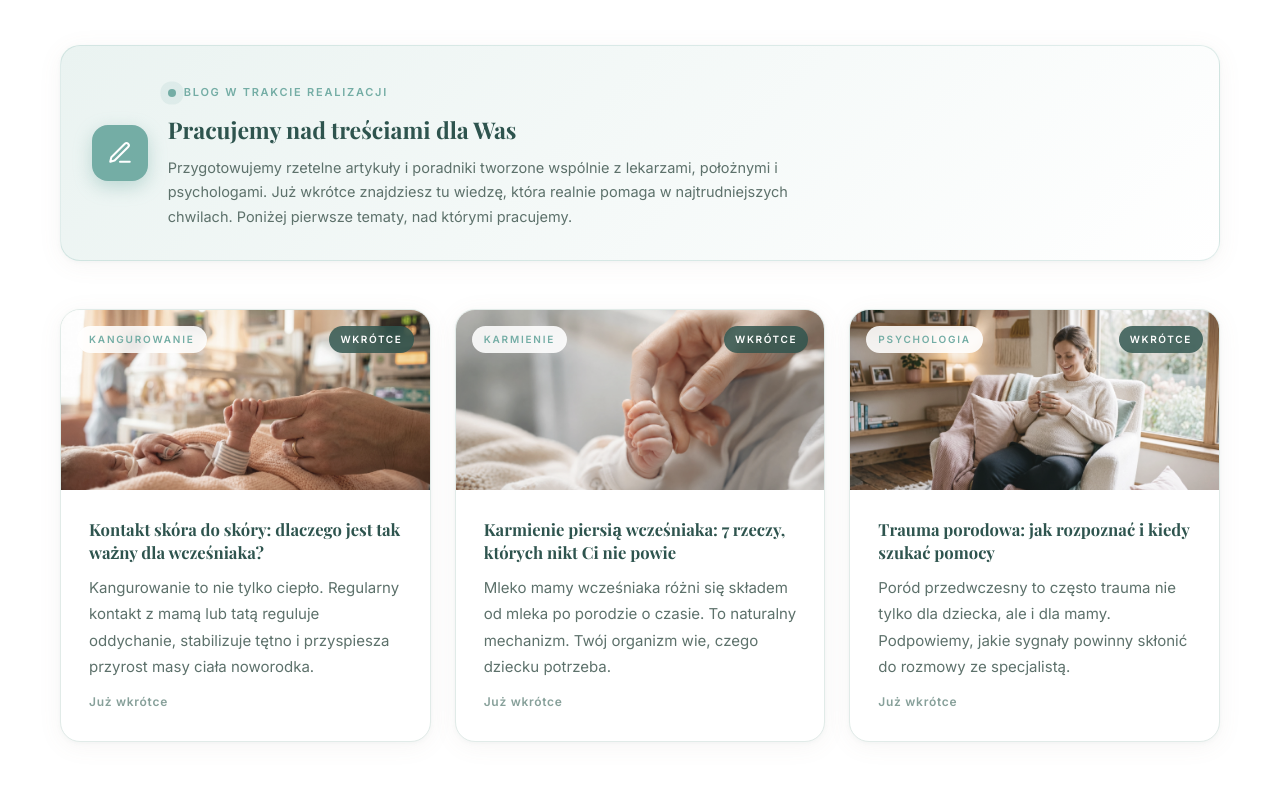
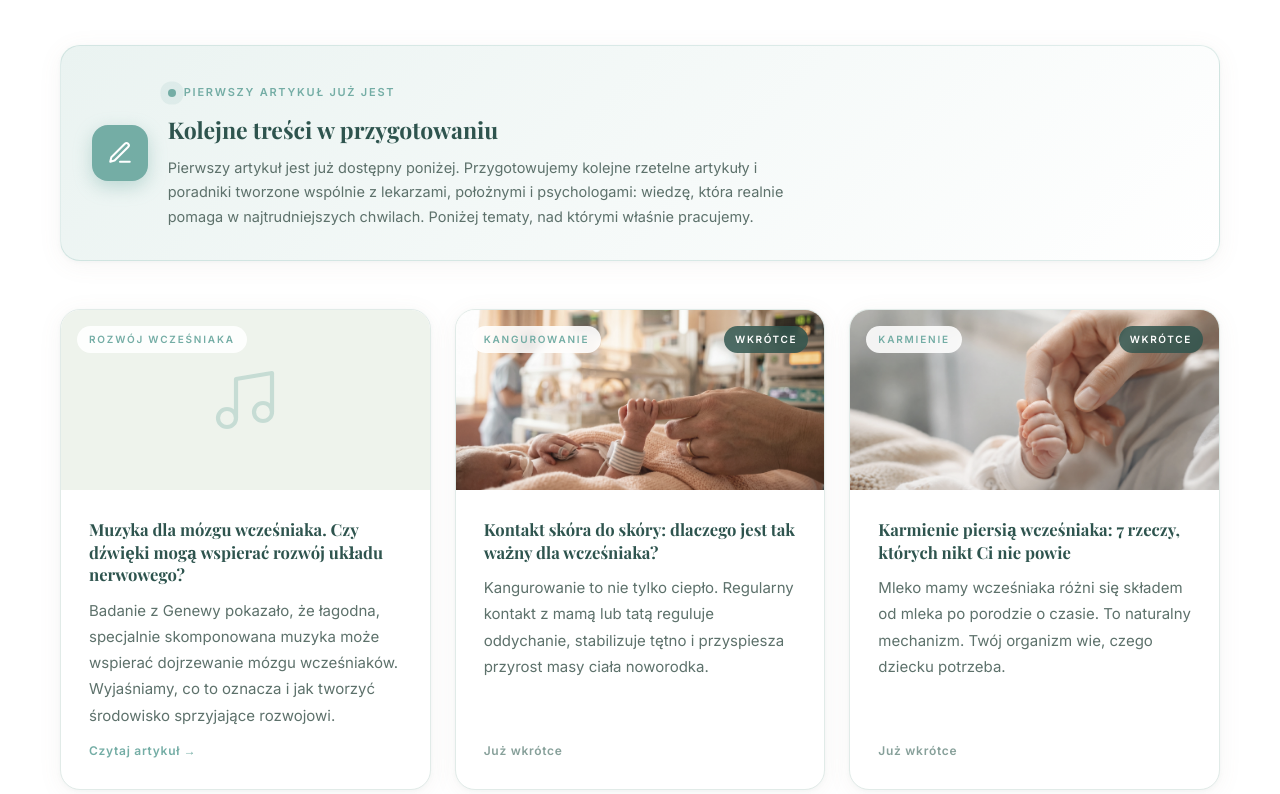
Before and after one commit to AdamKond/SERCEMAMY, a plain HTML site: page dzialania.html in a window 1280 px wide. Shown: the part 6474-7268 px from the top of the page. Drawn offline with nearby package versions, Linux system fonts and the light colour scheme; a script that the page names is missing; a web font is replaced by a local one.

Commit message:
Kontakt: główny mail sercemamy.stowarzyszenie@gmail.com na stronach, vCard i karcie Wallet
Co-Authored-By: Claude Fable 5.1 <noreply@anthropic.com>

```diff
--- a/dzialania.html
+++ b/dzialania.html
@@ -386,15 +386,27 @@
         <svg viewBox="0 0 24 24"><path d="M12 20h9"/><path d="M16.5 3.5a2.12 2.12 0 0 1 3 3L7 19l-4 1 1-4Z"/></svg>
       </div>
       <div class="blog-soon-txt">
-        <span class="blog-soon-badge"><span class="dot"></span> Blog w trakcie realizacji</span>
-        <h3>Pracujemy nad treściami dla Was</h3>
-        <p>Przygotowujemy rzetelne artykuły i poradniki tworzone wspólnie z lekarzami, położnymi i psychologami. Już wkrótce znajdziesz tu wiedzę, która realnie pomaga w najtrudniejszych chwilach. Poniżej pierwsze tematy, nad którymi pracujemy.</p>
+        <span class="blog-soon-badge"><span class="dot"></span> Pierwszy artykuł już jest</span>
+        <h3>Kolejne treści w przygotowaniu</h3>
+        <p>Pierwszy artykuł jest już dostępny poniżej. Przygotowujemy kolejne rzetelne artykuły i poradniki tworzone wspólnie z lekarzami, położnymi i psychologami: wiedzę, która realnie pomaga w najtrudniejszych chwilach. Poniżej tematy, nad którymi właśnie pracujemy.</p>
       </div>
     </div>
 
     <div class="blog-grid">
 
-      <div class="blog-card is-soon reveal-scale">
+      <a href="/blog/muzyka-dla-mozgu-wczesniaka" class="blog-card blog-card--featured reveal-scale">
+        <div class="blog-card-img blog-card-img--grad">
+          <svg width="72" height="72" viewBox="0 0 24 24" fill="none" stroke="currentColor" stroke-width="1.4" stroke-linecap="round" stroke-linejoin="round" aria-hidden="true"><path d="M9 18V5l12-2v13"/><circle cx="6" cy="18" r="3"/><circle cx="18" cy="16" r="3"/></svg>
+          <span class="blog-card-cat">Rozwój wcześniaka</span>
+        </div>
+        <div class="blog-card-body">
+          <h3 class="blog-card-title">Muzyka dla mózgu wcześniaka. Czy dźwięki mogą wspierać rozwój układu nerwowego?</h3>
+          <p class="blog-card-excerpt">Badanie z Genewy pokazało, że łagodna, specjalnie skomponowana muzyka może wspierać dojrzewanie mózgu wcześniaków. Wyjaśniamy, co to oznacza i jak tworzyć środowisko sprzyjające rozwojowi.</p>
+          <span class="blog-card-link">Czytaj artykuł →</span>
+        </div>
+      </a>
+
+      <div class="blog-card is-soon reveal-scale" style="transition-delay:0.1s">
         <div class="blog-card-img">
           <img src="intro-media/opt/wczesniak-dlon.jpg" alt="Wcześniak trzymający palec rodzica" style="position:absolute;inset:0;width:100%;height:100%;object-fit:cover;" loading="lazy">
           <span class="blog-card-cat">Kangurowanie</span>
@@ -407,7 +419,7 @@
         </div>
       </div>
 
-      <div class="blog-card is-soon reveal-scale" style="transition-delay:0.1s">
+      <div class="blog-card is-soon reveal-scale" style="transition-delay:0.2s">
         <div class="blog-card-img">
           <img src="intro-media/opt/raczka.jpg" alt="Dłoń mamy i rączka noworodka" style="position:absolute;inset:0;width:100%;height:100%;object-fit:cover;" loading="lazy">
           <span class="blog-card-cat">Karmienie</span>
@@ -420,7 +432,7 @@
         </div>
       </div>
 
-      <div class="blog-card is-soon reveal-scale" style="transition-delay:0.2s">
+      <div class="blog-card is-soon reveal-scale" style="transition-delay:0.3s">
         <div class="blog-card-img">
           <img src="intro-media/opt/ciaza-fotel.jpg" alt="Spokojna chwila, wsparcie dla mamy" style="position:absolute;inset:0;width:100%;height:100%;object-fit:cover;" loading="lazy">
           <span class="blog-card-cat">Psychologia</span>
@@ -460,7 +472,7 @@
       <ul class="footer-contact">
         <li><span class="fc-ic"><svg viewBox="0 0 24 24" fill="none" stroke="currentColor" stroke-width="2" stroke-linecap="round" stroke-linejoin="round"><path d="M21 10c0 7-9 13-9 13s-9-6-9-13a9 9 0 0 1 18 0z"/><circle cx="12" cy="10" r="3"/></svg></span><span>Stowarzyszenie „Serce Mamy"<br>ul. Staszica 16, 20-060 Lublin</span></li>
         <li><span class="fc-ic"><svg viewBox="0 0 24 24" fill="none" stroke="currentColor" stroke-width="2" stroke-linecap="round" stroke-linejoin="round"><path d="M22 16.92v3a2 2 0 0 1-2.18 2 19.8 19.8 0 0 1-8.63-3.07 19.5 19.5 0 0 1-6-6 19.8 19.8 0 0 1-3.07-8.67A2 2 0 0 1 4.11 2h3a2 2 0 0 1 2 1.72c.13.96.36 1.9.7 2.81a2 2 0 0 1-.45 2.11L8.09 9.91a16 16 0 0 0 6 6l1.27-1.27a2 2 0 0 1 2.11-.45c.91.34 1.85.57 2.81.7A2 2 0 0 1 22 16.92z"/></svg></span><a href="tel:+48815326612">+48 81 532 66 12</a></li>
-        <li><span class="fc-ic"><svg viewBox="0 0 24 24" fill="none" stroke="currentColor" stroke-width="2" stroke-linecap="round" stroke-linejoin="round"><rect x="3" y="5" width="18" height="14" rx="2"/><path d="m3 7 9 6 9-6"/></svg></span><a href="mailto:kontakt@sercemamy.pl">kontakt@sercemamy.pl</a></li>
+        <li><span class="fc-ic"><svg viewBox="0 0 24 24" fill="none" stroke="currentColor" stroke-width="2" stroke-linecap="round" stroke-linejoin="round"><rect x="3" y="5" width="18" height="14" rx="2"/><path d="m3 7 9 6 9-6"/></svg></span><a href="mailto:sercemamy.stowarzyszenie@gmail.com">sercemamy.stowarzyszenie@gmail.com</a></li>
       </ul>
     </div>
     <div class="footer-col">
--- a/wallet/pass.json
+++ b/wallet/pass.json
@@ -38,7 +38,7 @@
       {
         "key": "mail",
         "label": "E-MAIL",
-        "value": "sercemamy.stowarzyszenia@gmail.com"
+        "value": "sercemamy.stowarzyszenie@gmail.com"
       },
       {
         "key": "www",
@@ -69,7 +69,7 @@
       {
         "key": "mailb",
         "label": "E-mail",
-        "value": "sercemamy.stowarzyszenia@gmail.com"
+        "value": "sercemamy.stowarzyszenie@gmail.com"
       },
       {
         "key": "wizytowka",
```
Also changed, not shown: index.html (+2 -2 lines), o-nas.html (+1 -1 lines), pomoc.html (+2 -2 lines), wizytowka.html (+1 -1 lines), 2 other files.
